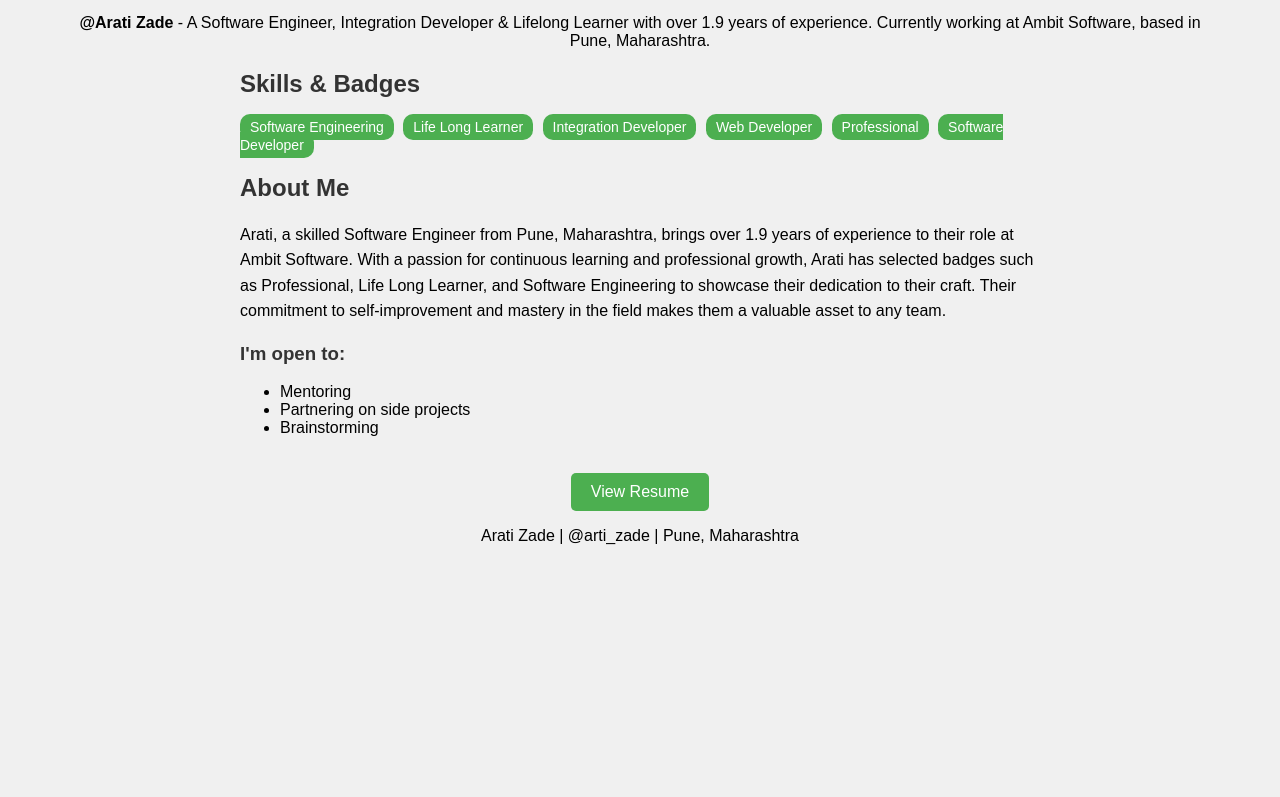
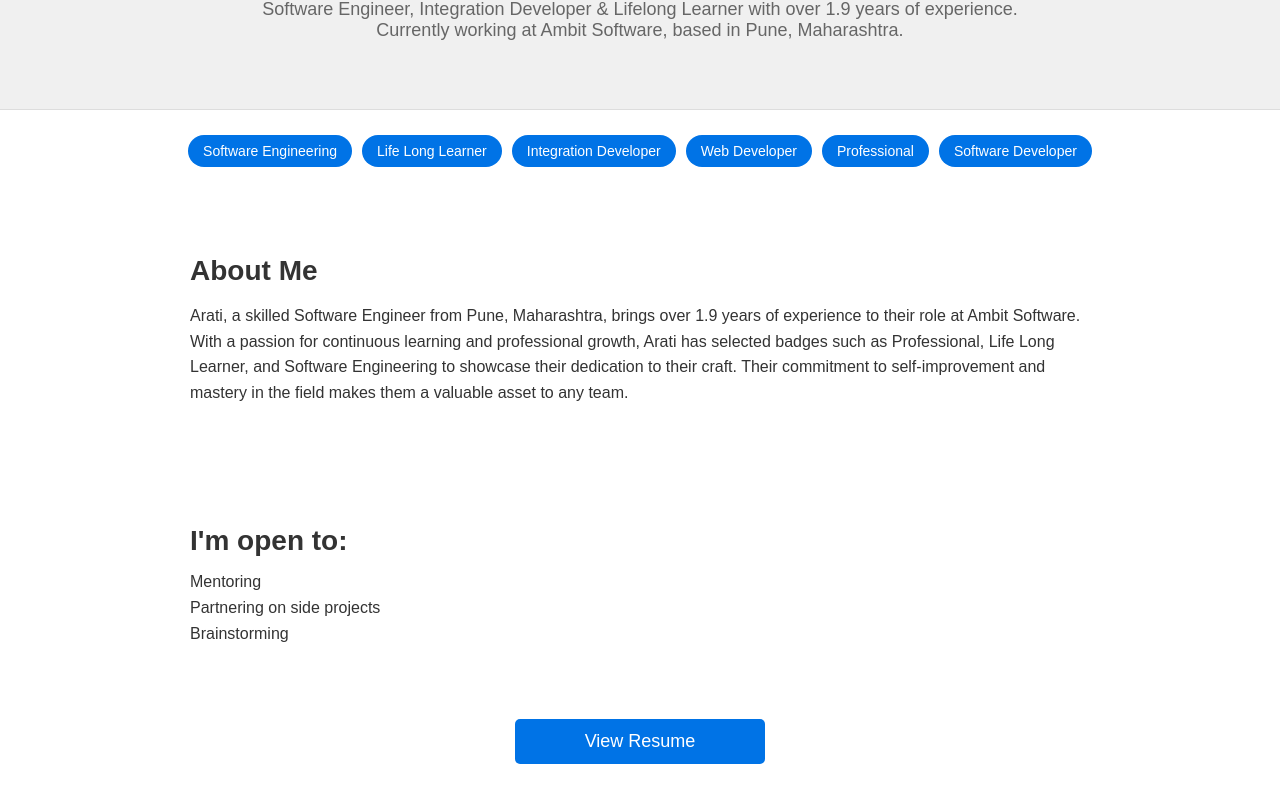
Before and after one commit to artizade/artizade.github.io, a plain HTML site: page index.html in a window 1280 px wide. Shown: the part 124-921 px from the top of the page. Before the commit the page ends 800 px from the top, so only its background shows below. Drawn offline with Linux system fonts and the light colour scheme.

Commit message:
Update index.html

```diff
--- a/index.html
+++ b/index.html
@@ -3,55 +3,98 @@
 <head>
   <meta charset="UTF-8">
   <meta name="viewport" content="width=device-width, initial-scale=1.0">
-  <title>Arati Zade - Software Engineer</title>
+  <title>Profile Page</title>
+  <link rel="stylesheet" href="styles.css">
   <style>
     body {
       font-family: Arial, sans-serif;
-      background-color: #f0f0f0;
-      text-align: center;
-      padding: 50px;
-    }
-    h1, h2, h3 {
+      background-color: #ffffff;
+      margin: 0;
+      padding: 0;
       color: #333;
     }
-    .profile-container {
-      max-width: 800px;
-      margin: 0 auto;
-      text-align: left;
+    .profile-header {
+      text-align: center;
+      padding: 50px 20px;
+      background-color: #f0f0f0;
+      border-bottom: 1px solid #ddd;
     }
-    .profile-container p {
+    .profile-header h1 {
+      font-size: 48px;
+      margin: 0;
+    }
+    .profile-header p {
+      font-size: 18px;
+      color: #666;
+    }
+    .badges-container {
+      display: flex;
+      justify-content: center;
+      flex-wrap: wrap;
+      margin: 20px 0;
+    }
+    .badge {
+      background-color: #0073e6;
+      color: white;
+      padding: 8px 15px;
+      border-radius: 20px;
+      font-size: 14px;
+      margin: 5px;
+    }
+    .about-section, .open-to-section {
+      max-width: 900px;
+      margin: 40px auto;
+      padding: 20px;
+    }
+    .about-section h2, .open-to-section h2 {
+      font-size: 28px;
+      margin-bottom: 15px;
+    }
+    .about-section p {
+      font-size: 16px;
       line-height: 1.6;
     }
-    .badge {
-      background-color: #4CAF50;
+    .open-to-section ul {
+      list-style-type: none;
+      padding: 0;
+    }
+    .open-to-section li {
+      font-size: 16px;
+      margin-bottom: 8px;
+    }
+    .resume-button {
+      display: block;
+      text-align: center;
+      background-color: #0073e6;
       color: white;
-      padding: 5px 10px;
-      border-radius: 10px;
-      margin-right: 5px;
+      padding: 12px 25px;
+      border-radius: 5px;
+      text-decoration: none;
+      font-size: 18px;
+      margin: 40px auto 0 auto;
+      width: 200px;
+    }
+    .footer {
+      text-align: center;
+      padding: 20px;
       font-size: 14px;
-    }
-    .button {
-      display: inline-block;
-      padding: 10px 20px;
-      margin-top: 20px;
-      background-color: #4CAF50;
-      color: white;
-      text-decoration: none;
-      border-radius: 5px;
-    }
-    .button:hover {
-      background-color: #45a049;
+      color: #999;
+      border-top: 1px solid #ddd;
+      margin-top: 40px;
     }
   </style>
 </head>
 <body>
 
-  <h1>Arati Zade</h1>
-  <p><strong>@Arati Zade</strong> - A Software Engineer, Integration Developer & Lifelong Learner with over 1.9 years of experience. Currently working at Ambit Software, based in Pune, Maharashtra.</p>
+  <!-- Profile Header Section -->
+  <div class="profile-header">
+    <h1>Arati Zade</h1>
+    <p>Software Engineer, Integration Developer & Lifelong Learner with over 1.9 years of experience.<br>
+    Currently working at Ambit Software, based in Pune, Maharashtra.</p>
+  </div>
 
-  <!-- Skills and Badges -->
-  <div class="profile-container">
-    <h2>Skills & Badges</h2>
+  <!-- Badges Section -->
+  <div class="badges-container">
     <span class="badge">Software Engineering</span>
     <span class="badge">Life Long Learner</span>
     <span class="badge">Integration Developer</span>
@@ -60,15 +103,17 @@
     <span class="badge">Software Developer</span>
   </div>
 
-  <!-- Bio Description -->
-  <div class="profile-container">
+  <!-- About Section -->
+  <div class="about-section">
     <h2>About Me</h2>
-    <p>Arati, a skilled Software Engineer from Pune, Maharashtra, brings over 1.9 years of experience to their role at Ambit Software. With a passion for continuous learning and professional growth, Arati has selected badges such as Professional, Life Long Learner, and Software Engineering to showcase their dedication to their craft. Their commitment to self-improvement and mastery in the field makes them a valuable asset to any team.</p>
+    <p>
+      Arati, a skilled Software Engineer from Pune, Maharashtra, brings over 1.9 years of experience to their role at Ambit Software. With a passion for continuous learning and professional growth, Arati has selected badges such as Professional, Life Long Learner, and Software Engineering to showcase their dedication to their craft. Their commitment to self-improvement and mastery in the field makes them a valuable asset to any team.
+    </p>
   </div>
 
-  <!-- Open to -->
-  <div class="profile-container">
-    <h3>I'm open to:</h3>
+  <!-- Open To Section -->
+  <div class="open-to-section">
+    <h2>I'm open to:</h2>
     <ul>
       <li>Mentoring</li>
       <li>Partnering on side projects</li>
@@ -77,10 +122,12 @@
   </div>
 
   <!-- Resume Button -->
-  <a href="resume.html" class="button">View Resume</a>
+  <a href="resume.html" class="resume-button">View Resume</a>
 
-  <footer>
+  <!-- Footer Section -->
+  <div class="footer">
     <p>Arati Zade | @arti_zade | Pune, Maharashtra</p>
-  </footer>
+  </div>
+
 </body>
 </html>
```
